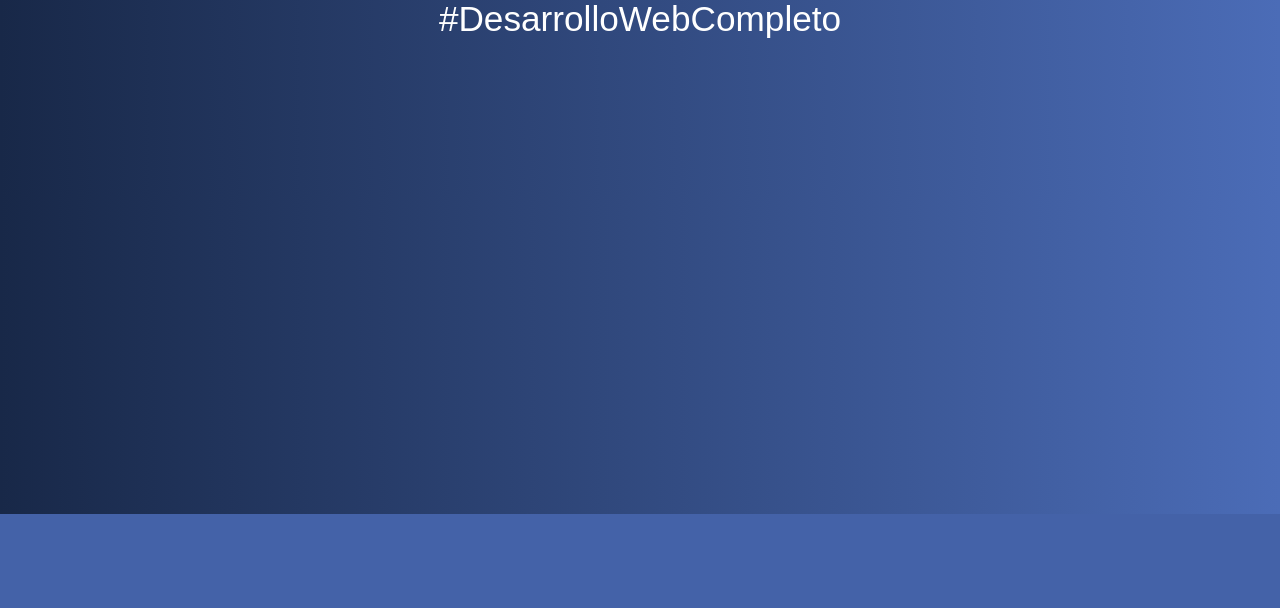
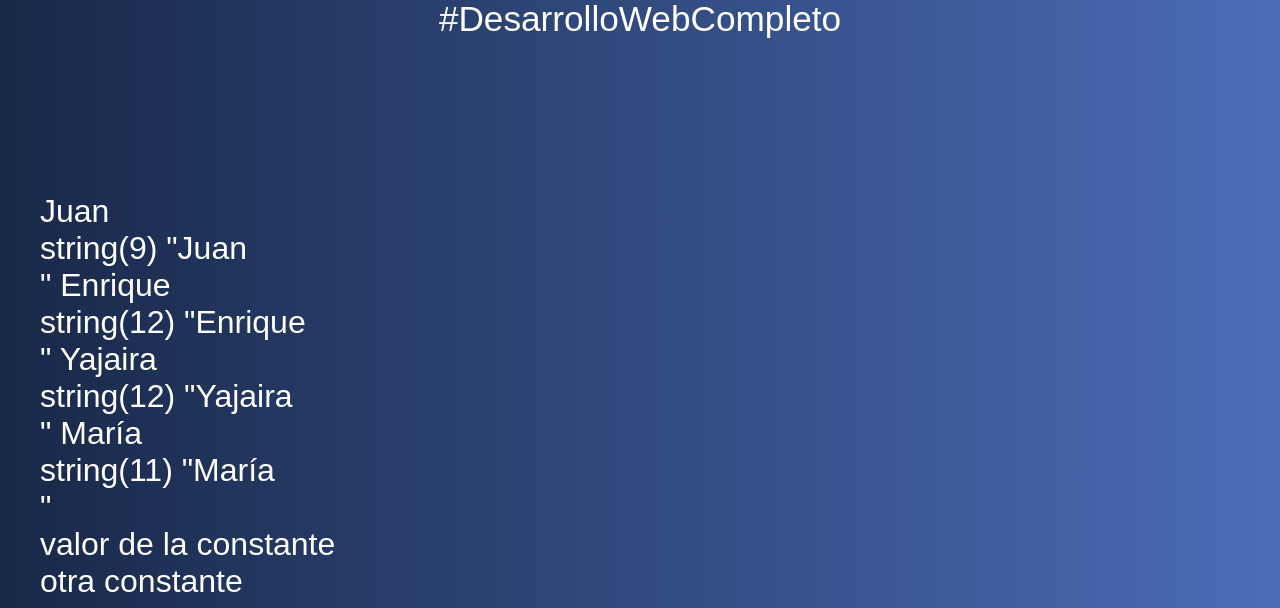
Before and after one commit to mundoenrique/desarrollo-web-juan-pablo, a PHP site: page /02-variables.php in a window 1280 px wide. Shown: the part 286-894 px from the top of the page. Before the commit the page ends 800 px from the top, so only its background shows below. Run offline with PHP 8.4, Linux system fonts and the light colour scheme.

Commit message:
Variables

```diff
--- a/09-apache-php-mysql/02-variables.php
+++ b/09-apache-php-mysql/02-variables.php
@@ -1,7 +1,30 @@
 <?php
 include_once 'includes/header.php';
 
+$nombre = 'Juan <br>';
+$_nombre = 'Enrique <br>';
+$nombre_ = 'Yajaira <br>';
 
+echo $nombre;
+var_dump($nombre);
 
+echo $_nombre;
+var_dump($_nombre);
+
+echo $nombre_;
+var_dump($nombre_);
+
+$nombre = 'María <br>';
+echo $nombre;
+var_dump($nombre);
+
+define('CONSTANTE', '<br>valor de la constante <br>');
+echo CONSTANTE;
+
+const CONSTANTE2 = 'otra constante<br>';
+echo CONSTANTE2;
+
+$nombreLCiente = 'Jesús';
+$nombre_cliente = 'Teresa';
 
 include_once 'includes/footer.php';
```
